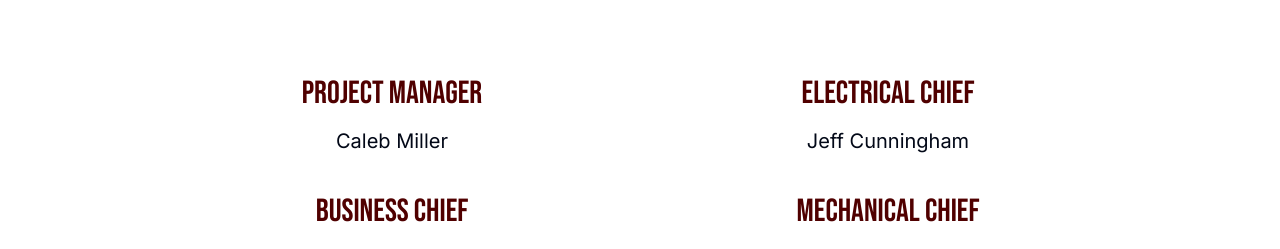
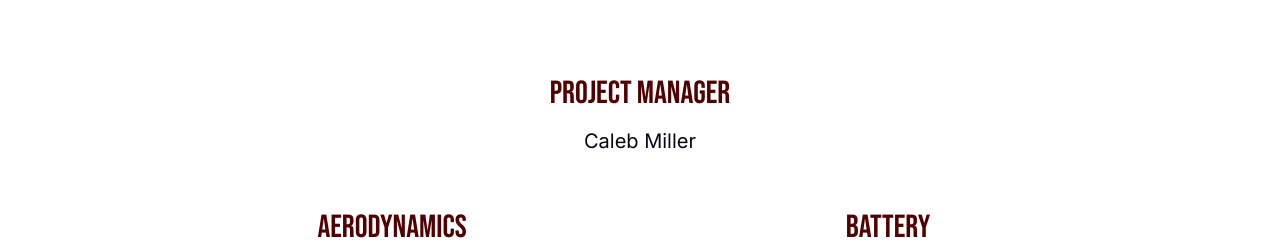
Before and after one commit to tamu-formula-cs/FSAE-EV-Site, a React (Vite) app: page /meet-the-team in a window 1280 px wide. Shown: the part 680-929 px from the top of the page. Built offline with nearby package versions, Linux system fonts and the light colour scheme.

Commit message:
removed chiefs

```diff
--- a/src/pages/meet_the_team/team.css
+++ b/src/pages/meet_the_team/team.css
@@ -49,6 +49,10 @@ h1.team-desc{
     max-width: 400px;
 }
 
+.pm{
+    margin-bottom: 3rem;
+}
+
 h1.team-div-title {
     font-family: 'Bebas Neue', sans-serif;
     color: var(--maroon);
--- a/src/pages/meet_the_team/team.jsx
+++ b/src/pages/meet_the_team/team.jsx
@@ -11,8 +11,7 @@ export default function Team() {
             <h1 className="team-title">MEET THE TEAM</h1>
             <img src={TeamImage} alt="Team Image" className='team-image'/>
 
-            <div className="subteam-container">
-                <div className="subteam-section">
+            <div className="subteam-section pm">
                     <h1 className="team-div-title">
                         PROJECT MANAGER
                     </h1>
@@ -21,30 +20,7 @@ export default function Team() {
                     </h1>
                 </div>
 
-                <div className="subteam-section">
-                    <h1 className="team-div-title">
-                        Electrical Chief
-                    </h1>
-                    <h1 className="name">
-                        Jeff Cunningham
-                    </h1>
-                </div>
-
-                <div className="subteam-section">
-                    <h1 className="team-div-title">
-                        Business Chief
-                    </h1>
-                    <h1 className="team-lead">Ryan Lucas</h1>
-                </div>
-
-                <div className="subteam-section">
-                    <h1 className="team-div-title">
-                        Mechanical Chief
-                    </h1>
-                    <h1 className="name">
-                        Ethan Reich
-                    </h1>
-                </div>
+            <div className="subteam-container">
 
                 <div className="subteam-section">
                     <h1 className="team-div-title">
```
